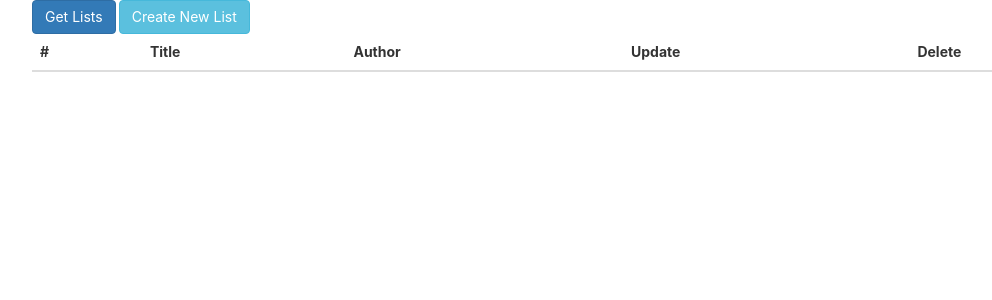
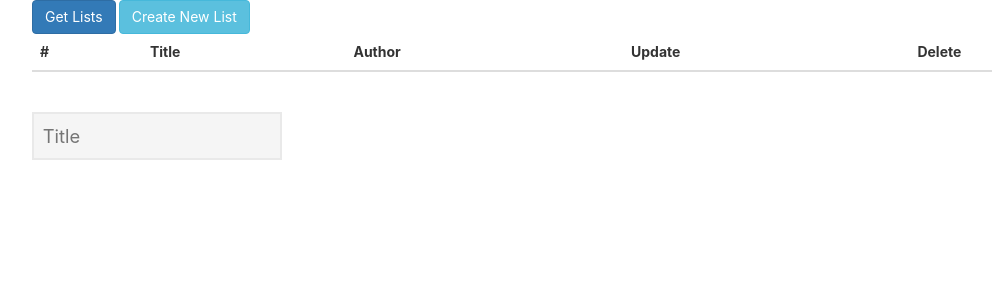
Before and after one commit to feokuma/reactcrud, a React (Create React App) app: page / in a window 1280 px wide. Shown: the top 300 px of the page, without its empty margins (38-1030 px from the left). Built offline with nearby package versions, Linux system fonts and the light colour scheme.

Commit message:
:sparkles: Cria componente de input com label flutuante

```diff
--- a/src/App.js
+++ b/src/App.js
@@ -1,6 +1,7 @@
 import React from "react";
 import Lists from "./Lists";
 import CreateList from "./CreateList";
+import InputFloatingLabel from "./components/InputFloatingLabel";
 
 class App extends React.Component {
   constructor(props) {
@@ -154,6 +155,13 @@ class App extends React.Component {
         </span>
         <br />
         {listTable}
+        <br />
+        <InputFloatingLabel
+          placeholder="Title"
+          fieldname="title"
+          fieldvalue={this.state.singledata.title}
+          handleChange={this.handleChange}
+        />
       </div>
     );
   }
--- /dev/null
+++ b/src/components/InputFloatingLabel/InputFloatingLabel.css
@@ -0,0 +1,51 @@
+.field {
+    position: relative;
+    max-width: 250px;
+}
+
+.field-input {
+    background-color: #f5f5f5;
+    border: 2px solid #e9e9e9;
+    color: #333;
+    font-size: 1.3125em;
+    padding: .4761904762em;
+    transition: all .2s ease-out;
+    width: 100%;
+}
+
+.field--not-empty.field-input{
+    padding-bottom: 2px;
+    padding-top: 18px;
+}
+
+.field-input:hover, .field-input:focus{
+    box-shadow: inset 0 0 10px 0 rgba(85, 85, 85, 0.1);
+    border: 2px solid #e9e9e9;
+}
+
+
+.field-label {
+    color: #919293;
+    box-sizing: border-box;
+    display: block;
+    font-size: .8125em;
+    opacity: 0;
+    overflow: hidden;
+    padding: .5em 1em;
+    pointer-events: none;
+    position: absolute;
+    text-overflow: ellipsis;
+    top: 0;
+    text-align: left;
+    transform: translateY(3px);
+    transition: all .2s ease-out;
+    user-select: none;
+    white-space: nowrap;
+    width: 100%;
+    z-index: 1;
+}
+
+.field-label.field--not-empty{
+    opacity: 1;
+    transform: none;
+}
--- /dev/null
+++ b/src/components/InputFloatingLabel/InputFloatingLabel.js
@@ -0,0 +1,54 @@
+import React from "react";
+import "./InputFloatingLabel.css";
+
+class InputFloatingLabel extends React.Component {
+  constructor({placeholder, props}) {
+    super(props);
+    this.placeholder = placeholder;
+    this.handleChange = this.handleChange.bind(this);
+  }
+
+  state = {
+    inputClassnames: "field-input",
+    labelClassnames: "field-label",
+  };
+
+  handleChange(e) {
+    if (e.target.value === "") {
+      this.setState({
+        inputClassnames: "field-input",
+        labelClassnames: "field-label",
+      });
+    } else {
+      this.setState({
+        inputClassnames: "field-input field--not-empty",
+        labelClassnames: "field-label field--not-empty",
+      });
+    }
+
+    if(this.props.handleChange != null)
+        this.props.handleChange(e);
+  }
+
+  render() {
+    const { inputClassnames, labelClassnames } = this.state;
+
+    return (
+      <div className="field">
+        <label className={labelClassnames} htmlFor="field-input">
+          {this.placeholder}
+        </label>
+        <input
+          className={inputClassnames}
+          id="field-input"
+          name={this.props.fieldname}
+          value={this.props.fieldvalue}
+          placeholder={this.placeholder}
+          onChange={this.handleChange}
+        ></input>
+      </div>
+    );
+  }
+}
+
+export default InputFloatingLabel;
--- /dev/null
+++ b/src/components/InputFloatingLabel/index.js
@@ -0,0 +1 @@
+export {default} from "./InputFloatingLabel";
```
